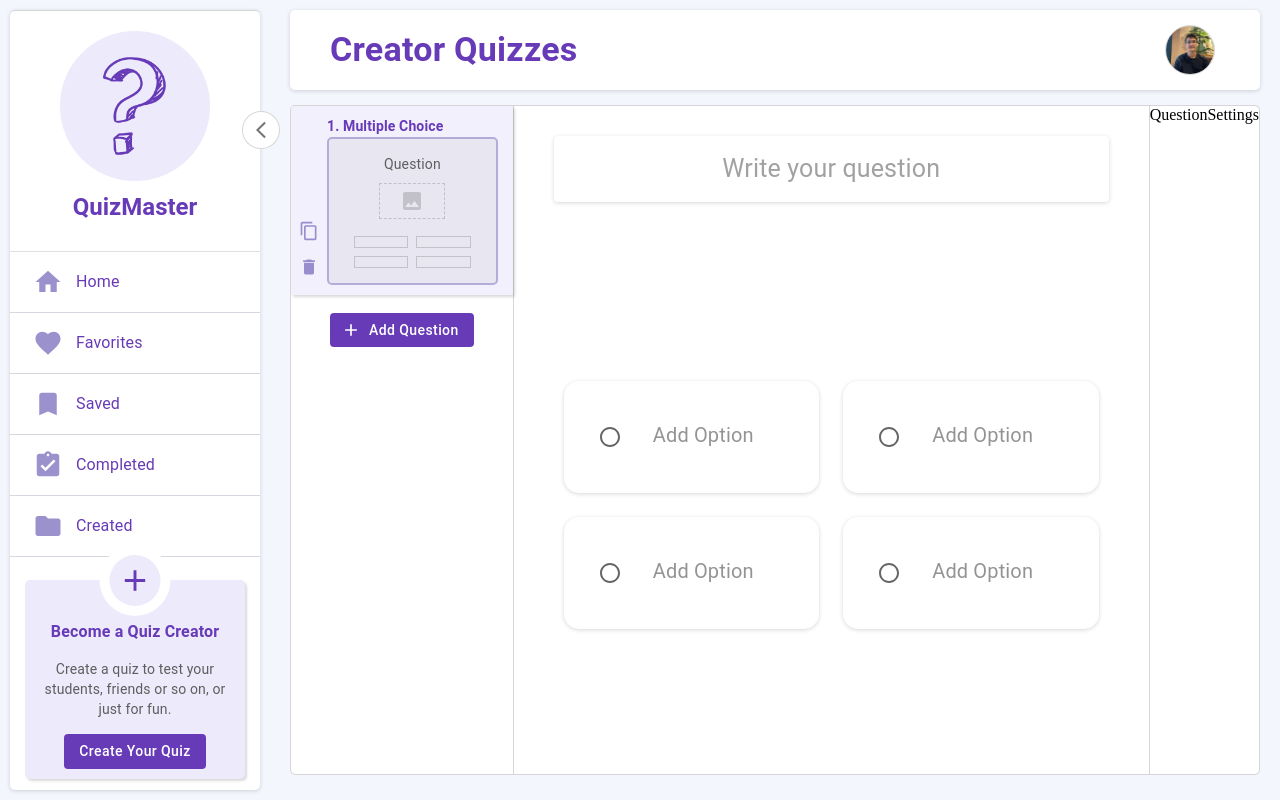
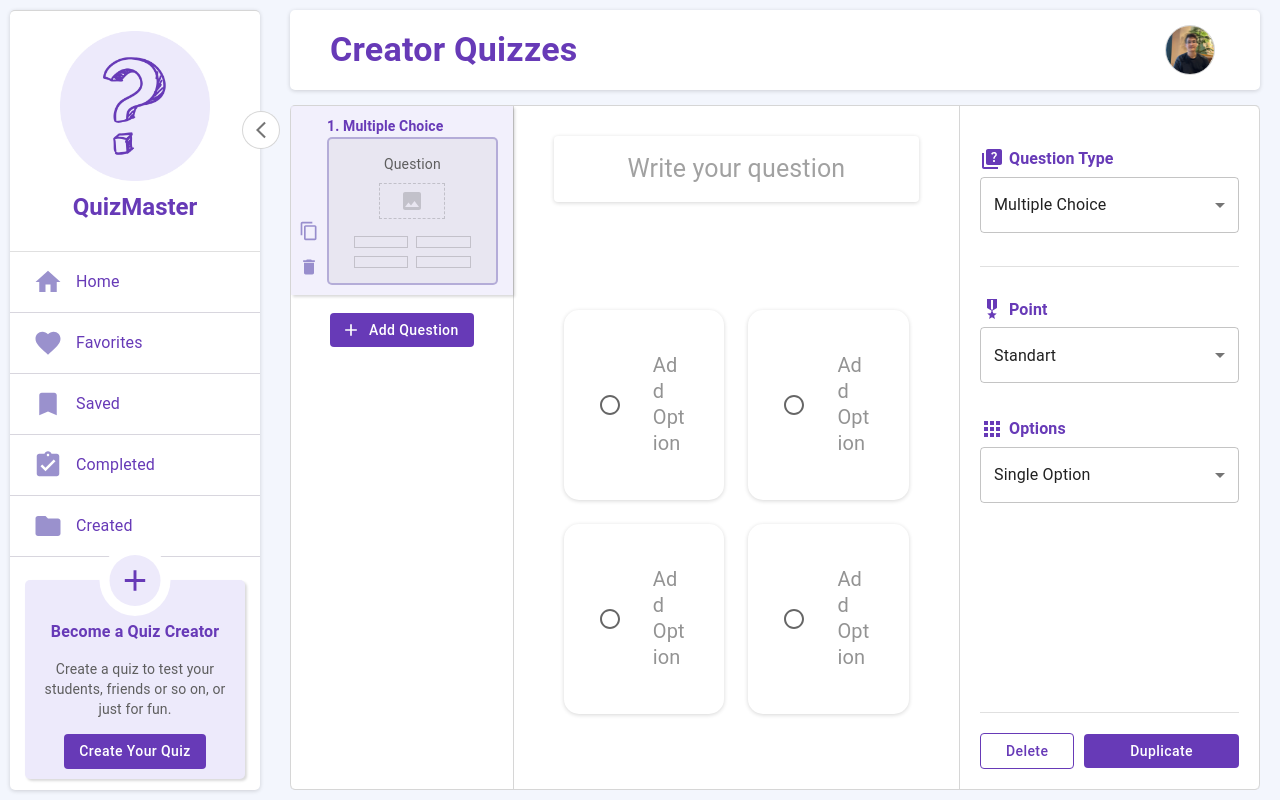
Before and after one commit to GoktugSulun/QuizMaster, a React (Vite) app in the folder frontend/: page /creator/1 in a window 1280 px wide. Built offline with nearby package versions, Linux system fonts and the light colour scheme; sample sign-in values are in the browser's storage.

Commit message:
Create elements for QuestionSettings

```diff
--- a/frontend/src/Components/Tooltip/Tooltip.tsx
+++ b/frontend/src/Components/Tooltip/Tooltip.tsx
@@ -1,19 +1,25 @@
 import { type TooltipProps, styled, Tooltip, tooltipClasses, alpha } from "@mui/material";
+import { shouldForwardProp } from "@/Core/Utils";
 
-const CustomTooltip = styled(({ className, ...props }: TooltipProps) => (
+type CustomTooltipProps = TooltipProps & {
+  $bgColor?: string;
+  $color?: string;
+}
+
+const CustomTooltip = styled(({ className, ...props }: CustomTooltipProps) => (
    <Tooltip {...props} classes={{ popper: className }} />
- ))(({ theme }) => ({
+ ), { shouldForwardProp })(({ theme, ...props }) => ({
    [`& .${tooltipClasses.arrow}`]: {
-      color: theme.palette.custom.light,
+      color: props?.$bgColor || theme.palette.custom.light,
       fontSize: 'large',
       "&:before": {
-        border: `1px solid ${alpha(theme.palette.primary.main, 0.3)}`,
+        border: `1px solid ${props?.$color || alpha(theme.palette.primary.main, 0.3)}`,
       }
     },
    [`& .${tooltipClasses.tooltip}`]: {
-      backgroundColor: theme.palette.custom.light,
-      color: theme.palette.primary.main,
-      border: `1px solid ${alpha(theme.palette.primary.main, 0.3)}`,
+      backgroundColor: props?.$bgColor || theme.palette.custom.light,
+      color: props?.$color || theme.palette.primary.main,
+      border: `1px solid ${props?.$color || alpha(theme.palette.primary.main, 0.3)}`,
       maxWidth: 220,
       fontSize: theme.typography.pxToRem(12),
       lineHeight: '18px'
--- a/frontend/src/Core/Inputs/SelectInput.tsx
+++ b/frontend/src/Core/Inputs/SelectInput.tsx
@@ -43,7 +43,7 @@ const SelectInput = <T extends FieldValues, U extends FieldPath<T>>(props: Selec
             error={!!fieldState?.error ?? props.error}
             onChange={onChangeHandler}
             onBlur={field.onBlur}
-            value={field.value}
+            value={props.value || field.value}
             name={field.name}
             inputRef={field.ref}
             id={props.name || props.id}
--- a/frontend/src/Core/Models/Input.model.ts
+++ b/frontend/src/Core/Models/Input.model.ts
@@ -80,7 +80,7 @@ type SelectInputProps<TFieldValues extends FieldValues> = {
 }
 
 export type SelectOption = {
-   id: number;
+   id: number | string;
    name: string;
    [key: string]: any;
 }
--- /dev/null
+++ b/frontend/src/Pages/Creator/Components/QuestionSettings/Components/InputGroup.tsx
@@ -0,0 +1,52 @@
+import { SelectInput } from "@/Core/Inputs";
+import { Stack, type SvgIconProps, Typography, Box } from "@mui/material"
+import { useFormContext } from "react-hook-form";
+
+type InputGroupProps = {
+   label: string;
+   name: string;
+   icon: (props: SvgIconProps) => JSX.Element;
+   options: { id: number | string; name: string; }[];
+   condition?: boolean;
+}
+
+const InputGroup = ({ condition=true, ...props }: InputGroupProps) => {
+   const form = useFormContext();
+   const Icon = props.icon;
+
+   const activeSlide = form.watch("activeIndex");
+   const value = form.watch(`questions.${activeSlide}.${props.name}`);
+
+   if (!condition) {
+      return null;
+   }
+
+   return (
+      <Box>
+         <Stack
+            flexDirection="row"
+            alignItems="center"
+            marginBottom="5px"
+         >
+            <Icon />
+            <Typography
+               fontSize="16px"
+               variant="h6"
+               color="primary.main"
+               fontWeight="bold"
+            >
+               { props.label }
+            </Typography>
+         </Stack>
+         <SelectInput
+            fullWidth
+            control={form.control}
+            name={`questions.${activeSlide}.${props.name}`}
+            value={value}
+            options={props.options}
+         />
+      </Box>
+   )
+}
+
+export default InputGroup
--- a/frontend/src/Pages/Creator/Components/QuestionSettings/QuestionSettings.tsx
+++ b/frontend/src/Pages/Creator/Components/QuestionSettings/QuestionSettings.tsx
@@ -1,11 +1,99 @@
 import * as S from '../../Style/Creator.style';
+import QuizIcon from '@mui/icons-material/Quiz';
+import RewardIcon from '@mui/icons-material/MilitaryTech';
+import { useFormContext } from 'react-hook-form';
+import { CorrectOptionEnums, PointEnums, QuestionEnums } from '../../Model/Creator.model';
+import { Button, Divider, Stack, alpha, useTheme } from '@mui/material';
+import OptionsIcon from '@mui/icons-material/Apps';
+import { CustomTooltip } from '@/Components/Tooltip';
+import InputGroup from './Components/InputGroup';
 
 const QuestionSettings = () => {
+   const theme = useTheme();
+   const form = useFormContext();
+
+   const activeSlide = form.watch("activeIndex");
+   const questionType = form.watch(`questions.${activeSlide}.type`);
+
    return (
-      <S.QuestionSettings>
-         QuestionSettings
+      <S.QuestionSettings
+         padding="20px"
+         width="300px"
+      >
+         <Stack flex={1} marginTop="20px">
+            <InputGroup
+               label="Question Type"
+               icon={() => <QuizIcon sx={{ color: "primary.main", marginRight: "5px" }} />}
+               name="type"
+               options={[
+                  { id: QuestionEnums.MULTIPLE_CHOICE, name: "Multiple Choice" },
+                  { id: QuestionEnums.TRUE_FALSE, name: "True/False" },
+                  { id: QuestionEnums.FILL_IN_THE_BLANK, name: "Filling the Blank" },
+               ]}
+            />
+            <Divider sx={{ margin: "30px 0" }} />
+            <Stack gap="30px">
+               <InputGroup
+                  label="Point"
+                  icon={() => <RewardIcon sx={{ color: "primary.main", marginRight: "5px" }} />}
+                  name="point"
+                  options={[
+                     { id: PointEnums.STANDART, name: "Standart" },
+                     { id: PointEnums.DOUBLE_UP, name: "Double Up" },
+                  ]}
+               />
+               <InputGroup
+                  label="Options"
+                  icon={() => <OptionsIcon sx={{ color: "primary.main", marginRight: "5px" }} />}
+                  name="optionType"
+                  options={[
+                     { id: CorrectOptionEnums.SINGLE_OPTION, name: "Single Option" },
+                     { id: CorrectOptionEnums.MULTIPLE_OPTIONS, name: "Multiple Options" },
+                  ]}
+                  condition={questionType === QuestionEnums.MULTIPLE_CHOICE}
+               />
+            </Stack>
+         </Stack>
+         <Divider sx={{ margin: "20px 0" }} />
+         <Stack
+            flexDirection="row"
+            justifyItems="center"
+            alignItems="center"
+            gap="10px"
+         >
+            <CustomTooltip
+               title="Delete"
+               placement="top"
+               arrow
+               $bgColor={alpha(theme.palette.error.light, .3)}
+               $color={theme.palette.error.main}
+            >
+               <Button
+                  sx={{
+                     background: "transparent",
+                     border: `1px solid ${theme.palette.primary.main}`,
+                     color: "primary.main",
+                     flex: 1,
+                     '&:hover': {
+                        background: theme.palette.error.main,
+                        color: theme.palette.common.white,
+                        borderColor: theme.palette.error.main,
+                     }
+                  }}
+               >
+                  Delete
+               </Button>
+            </CustomTooltip>
+            <CustomTooltip
+               title="Duplicate"
+               placement="top"
+               arrow
+            >
+               <Button sx={{ flex: 2 }}> Duplicate </Button>
+            </CustomTooltip>
+         </Stack>
       </S.QuestionSettings>
    )
 }
 
-export default QuestionSettings
+export default QuestionSettings;
--- a/frontend/src/Pages/Creator/Components/Slides/Slides.tsx
+++ b/frontend/src/Pages/Creator/Components/Slides/Slides.tsx
@@ -3,27 +3,30 @@ import * as S from '../../Style/Creator.style';
 import Slide from './Components/Slide';
 import { Box, Button, Stack } from '@mui/material';
 import AddIcon from '@mui/icons-material/Add';
-import { QuestionType } from '../../Model/Creator.model';
+import { CorrectOptionEnums, PointEnums, QuestionEnums, type QuestionType } from '../../Model/Creator.model';
 
 const Slides = () => {
    const form = useFormContext();
    const questions = useFieldArray({ name: "questions", control: form.control });
 
    const addQuestionHandler = () => {
-      const newQuestion = {
+      const newQuestion: QuestionType = {
          name: "",
-         options: [1,2,3,4].map(() => ({ name: "", isCorrect: false }))
+         options: [1,2,3,4].map(() => ({ name: "", isCorrect: false })),
+         type: QuestionEnums.MULTIPLE_CHOICE,
+         point: PointEnums.STANDART,
+         optionType: CorrectOptionEnums.SINGLE_OPTION
       };
       const activeIndex = form.getValues("activeIndex") as number;
-      questions.insert(activeIndex, newQuestion);
+      questions.insert(activeIndex + 1, newQuestion);
       form.setValue("activeIndex", activeIndex + 1);
    };
 
    return (
-      // 80px: header, 30px: 15+15 padding for parent, 20px: 10+10 padding for root
+      // 80px: header, 30px: 15+15 padding for parent, 20px: 10+10 padding for root,
       <S.Slides>
          <Box
-            maxHeight="calc(100vh - 80px - 30px - 20px - 65px)"
+            maxHeight="calc(100vh - 80px - 30px - 20px - 55px)"
             overflow="auto"
             sx={{ "::-webkit-scrollbar": { width: "5px" } }}
             boxShadow= "rgba(0, 0, 0, 0.15) 1.95px 1.95px 2.6px"
--- a/frontend/src/Pages/Creator/Creator.tsx
+++ b/frontend/src/Pages/Creator/Creator.tsx
@@ -4,7 +4,7 @@ import { QuestionSettings } from './Components/QuestionSettings';
 import { Slides } from './Components/Slides';
 import * as S from './Style/Creator.style';
 import { FormProvider, useForm, useWatch } from 'react-hook-form';
-import { type QuestionType } from './Model/Creator.model';
+import { CorrectOptionEnums, PointEnums, QuestionEnums, type QuestionType } from './Model/Creator.model';
 
 type DefaultValuesType = {
   quizId: number;
@@ -17,7 +17,13 @@ const defaultValues: DefaultValuesType = (
     quizId: 1,
     activeIndex: 0,
     questions: [
-      { name: "", options: [1,2,3,4].map(() => ({ name: "", isCorrect: false })) }
+      {
+        name: "",
+        options: [1,2,3,4].map(() => ({ name: "", isCorrect: false })),
+        type: QuestionEnums.MULTIPLE_CHOICE,
+        point: PointEnums.STANDART,
+        optionType: CorrectOptionEnums.SINGLE_OPTION
+      }
     ]
   }
 );
@@ -28,9 +34,6 @@ const Creator = () => {
 
   const formValues = useWatch({ control: form.control });
   console.log(formValues, ' formValues');
-
-  console.log('creator top render');
-
 
   return (
     <FormProvider {...form}>
--- a/frontend/src/Pages/Creator/Model/Creator.model.ts
+++ b/frontend/src/Pages/Creator/Model/Creator.model.ts
@@ -1,3 +1,18 @@
+export enum QuestionEnums {
+   MULTIPLE_CHOICE = 'MULTIPLE_CHOICE',
+   TRUE_FALSE = 'TRUE_FALSE',
+   FILL_IN_THE_BLANK = 'FILL_IN_THE_BLANK'
+}
+
+export enum PointEnums {
+   STANDART = 'STANDART',
+   DOUBLE_UP = 'DOUBLE_UP',
+}
+
+export enum CorrectOptionEnums {
+   SINGLE_OPTION = 'SINGLE_OPTION',
+   MULTIPLE_OPTIONS = 'MULTIPLE_OPTIONS',
+}
 
 export type OptionType = {
    id?: string | number;
@@ -9,4 +24,7 @@ export type QuestionType = {
    id?: string | number;
    name: string;
    options: OptionType[];
+   type: QuestionEnums;
+   point: PointEnums;
+   optionType: CorrectOptionEnums;
 }
--- a/frontend/src/Pages/Creator/Style/Creator.style.ts
+++ b/frontend/src/Pages/Creator/Style/Creator.style.ts
@@ -4,7 +4,7 @@ import { shouldForwardProp } from "@/Core/Utils";
 
 export const Creator = styled(PageWrapper)({
    gap: 10,
-   padding: "15px 0",
+   padding: "15px 0 0 0",
 });
 
 
@@ -33,19 +33,7 @@ export const Slide = styled(Stack, { shouldForwardProp })<{ $isActive: boolean;
    },
    '&:hover .MuiStack-root.slide': {
       border: `2px solid ${$isActive ? alpha(theme.palette.custom.main, .5) : theme.palette.secondary.light}`
-   },
-   // animation: "zoom-in-zoom-out 1s ease 1",
-   // '@keyframes zoom-in-zoom-out': {
-   //    '0%': {
-   //      transform: 'scale(1)'
-   //    },
-   //    '50%': {
-   //      transform: 'scale(1.1)'
-   //    },
-   //    '100%': {
-   //      transform: 'scale(1)'
-   //    }
-   //  }
+   }
 }));
 
 export const Question = styled(Stack)(({ theme }) => ({
@@ -58,7 +46,6 @@ export const QuestionSettings = styled(Stack)(({ theme }) => ({
    borderRight: `1px solid ${theme.palette.secondary.light}`,
    borderRadius: "0 5px 5px 0"
 }));
-
 
 // Modal
 export const QuizSettings = styled(Stack)({
```
